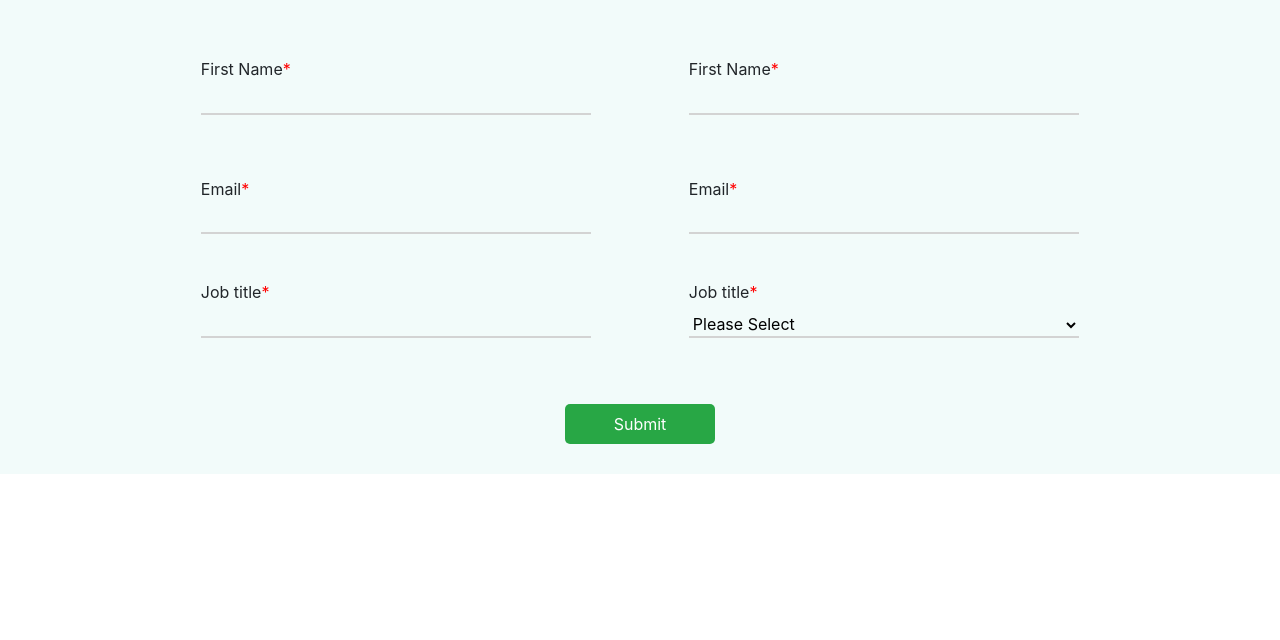
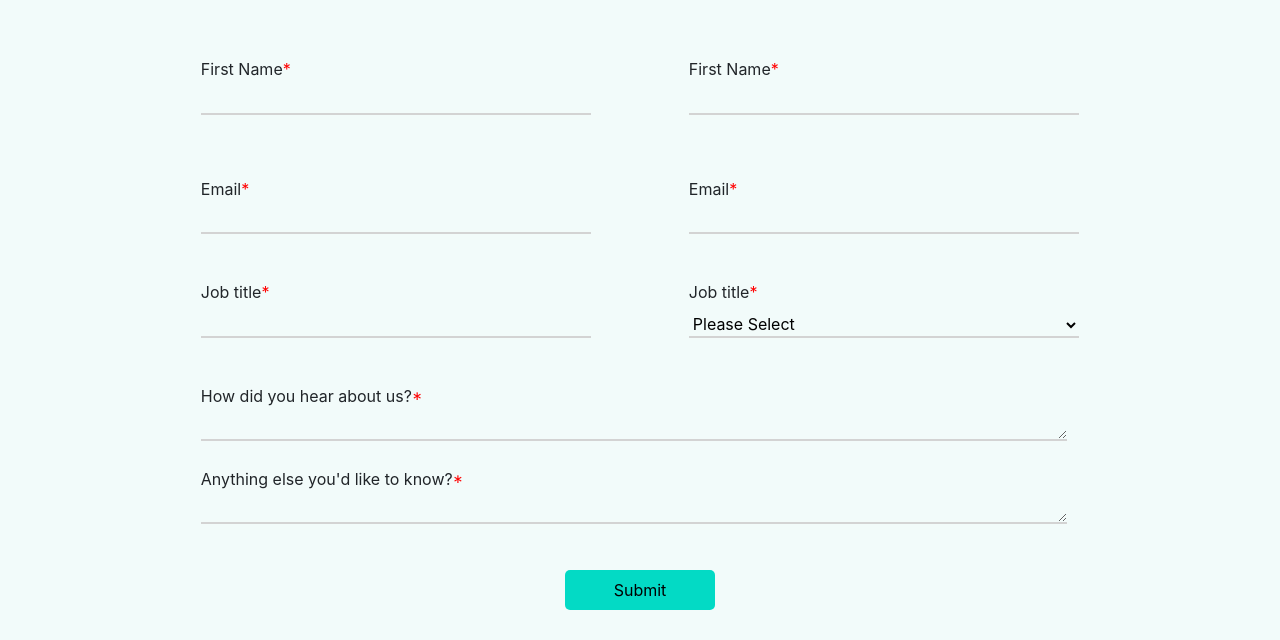
Before and after one commit to Manaswini2510/DeepSynergy, a plain HTML site: page index.html in a window 1280 px wide. Shown: the part 177-817 px from the top of the page. Drawn offline with nearby package versions, Linux system fonts and the light colour scheme.

Commit message:
Update index.html

```diff
--- a/index.html
+++ b/index.html
@@ -102,7 +102,15 @@
             </div>
           </div>
         </div>
-        <button type="submit" class="btn-success button">Submit</button>
+        <div class="input-div-large">
+          <label>How did you hear about us?<span class="star">*</span></label>
+          <textarea class="input" required></textarea>
+        </div>
+        <div class="input-div-large">
+          <label>Anything else you'd like to know?<span class="star">*</span></label>
+          <textarea class="input"></textarea>
+        </div>
+        <button type="submit" class="button">Submit</button>
       </form>
     </div>
     <script src="index.js"></script>
```
